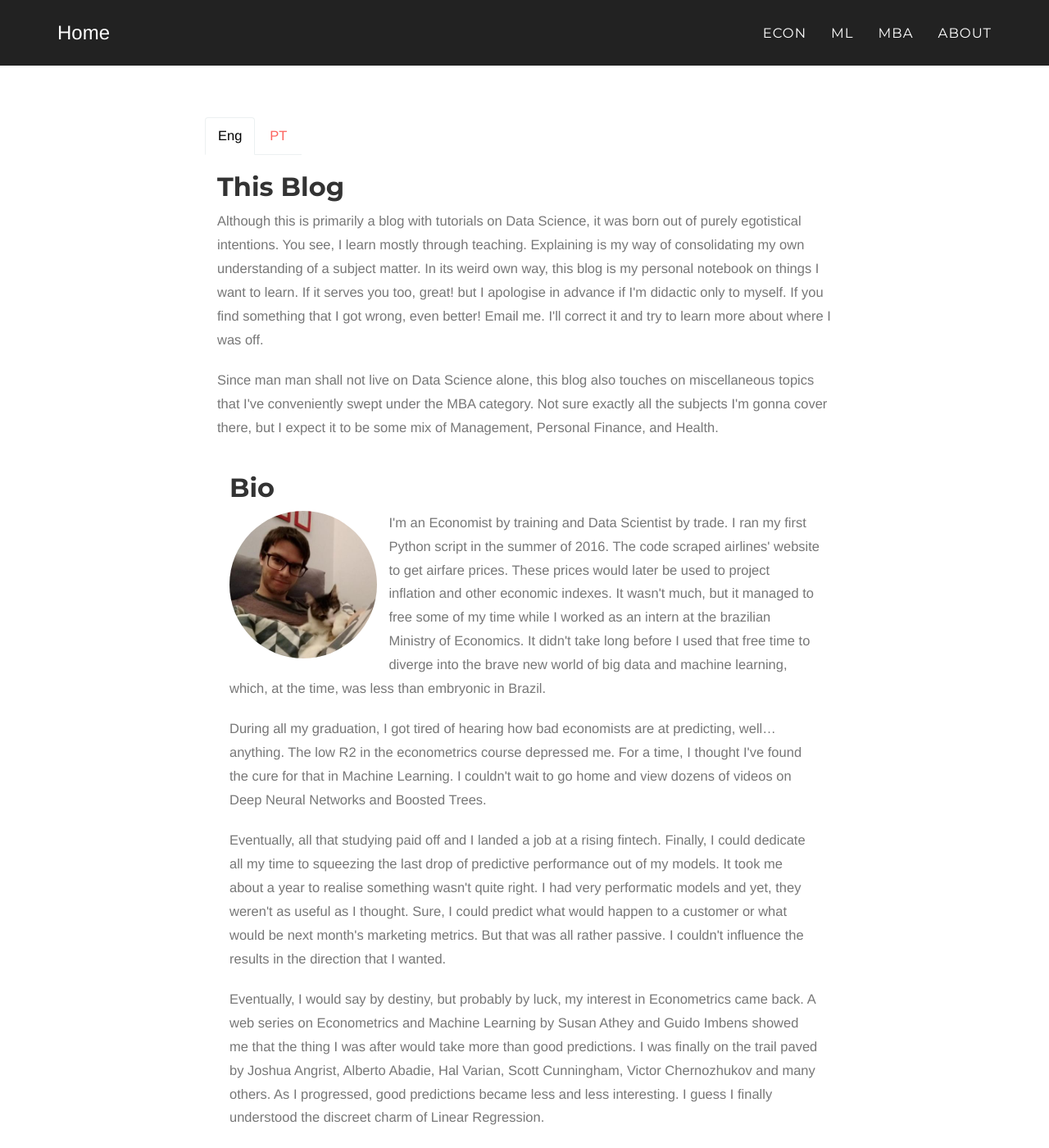
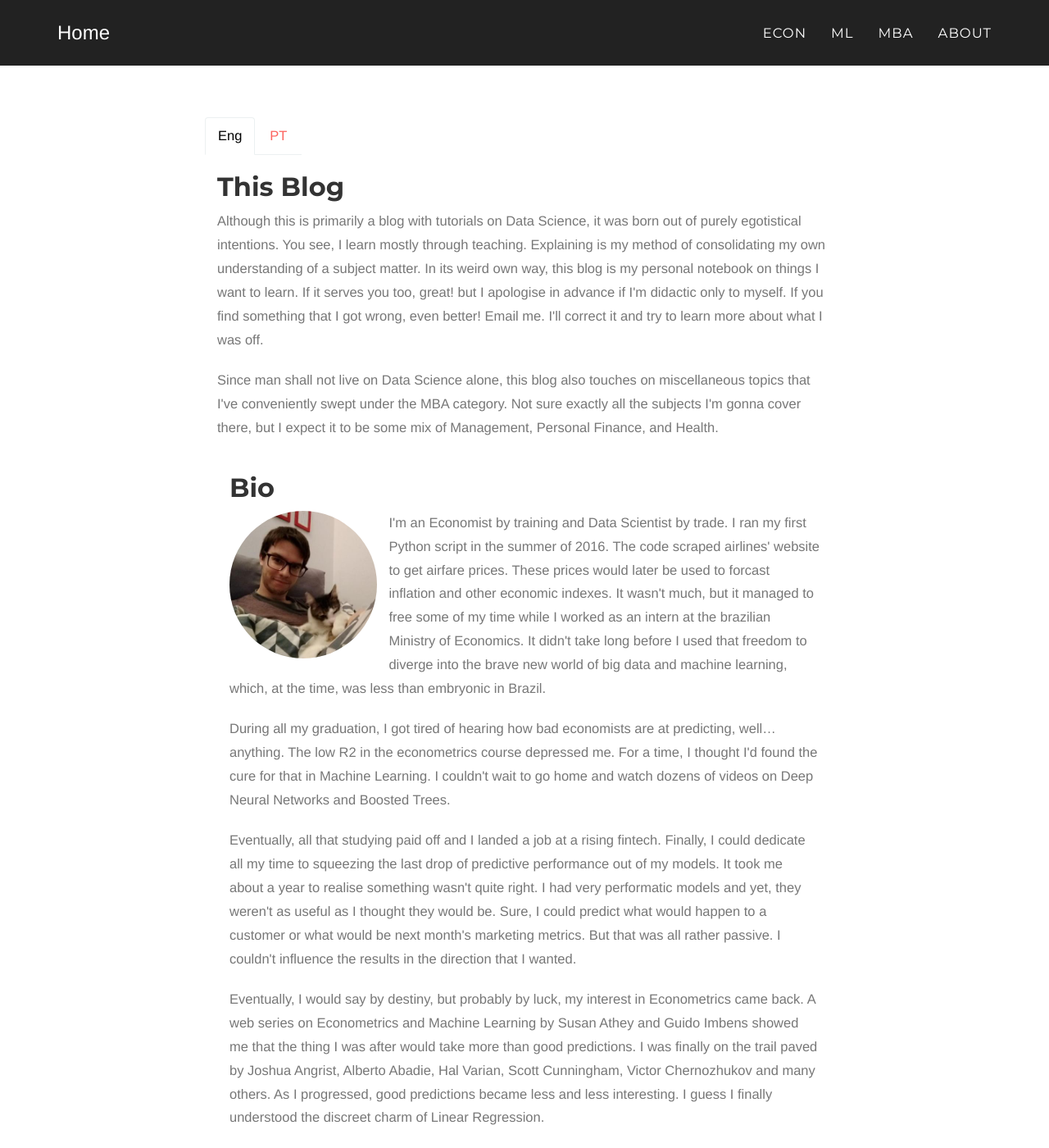
Before and after one commit to matheusfacure/matheusfacure.github.io, a Jekyll site: the page built from about.html, in a window 1280 px wide and 1400 px high, scrolled down 632 px. Shown: the whole window at 82% size. Built offline with Jekyll 4.4.1, drawn with Linux system fonts in a browser that asks for light colours; nearby versions of some CDN libraries; some web fonts are replaced.

```diff
--- a/_includes/about.html
+++ b/_includes/about.html
@@ -13,19 +13,19 @@
      <div class="col-lg-12">
          <h2>This Blog</h2>
           <div class="text-muted">
-              <p>Although this is primarily a blog with tutorials on Data Science, it was born out of purely egotistical intentions. You see, I learn mostly through teaching. Explaining is my way of consolidating my own understanding of a subject matter. In its weird own way, this blog is my personal notebook on things I want to learn. If it serves you too, great! but I apologise in advance if I'm didactic only to myself. If you find something that I got wrong, even better! Email me. I'll correct it and try to learn more about where I was off. </p>
+              <p>Although this is primarily a blog with tutorials on Data Science, it was born out of purely egotistical intentions. You see, I learn mostly through teaching. Explaining is my method of consolidating my own understanding of a subject matter. In its weird own way, this blog is my personal notebook on things I want to learn. If it serves you too, great! but I apologise in advance if I'm didactic only to myself. If you find something that I got wrong, even better! Email me. I'll correct it and try to learn more about what I was off. </p>
 
-              <p>Since man man shall not live on Data Science alone, this blog also touches on miscellaneous topics that I've conveniently swept under the MBA category. Not sure exactly all the subjects I'm gonna cover there, but I expect it to be some mix of Management, Personal Finance, and Health.</p>
+              <p>Since man shall not live on Data Science alone, this blog also touches on miscellaneous topics that I've conveniently swept under the MBA category. Not sure exactly all the subjects I'm gonna cover there, but I expect it to be some mix of Management, Personal Finance, and Health.</p>
      </div>
 
     <div class="col-lg-12">
     <h2>Bio</h2>
         <div class="text-muted"> <img src="/img/avatar.jpeg" alt="avatar" class="img-circle img-responsive pull-left" style="width:25%;margin-right:2%">
-            <p>I'm an Economist by training and Data Scientist by trade. I ran my first Python script in the summer of 2016. The code scraped airlines' website to get airfare prices. These prices would later be used to project inflation and other economic indexes. It wasn't much, but it managed to free some of my time while I worked as an intern at the brazilian Ministry of Economics. It didn't take long before I used that free time to diverge into the brave new world of big data and machine learning, which, at the time, was less than embryonic in Brazil.</p>
+            <p>I'm an Economist by training and Data Scientist by trade. I ran my first Python script in the summer of 2016. The code scraped airlines' website to get airfare prices. These prices would later be used to forcast inflation and other economic indexes. It wasn't much, but it managed to free some of my time while I worked as an intern at the brazilian Ministry of Economics. It didn't take long before I used that freedom to diverge into the brave new world of big data and machine learning, which, at the time, was less than embryonic in Brazil.</p>
             <p>
-During all my graduation, I got tired of hearing how bad economists are at predicting, well… anything. The low R2 in the econometrics course depressed me. For a time, I thought I've found the cure for that in Machine Learning. I couldn't wait to go home and view dozens of videos on Deep Neural Networks and Boosted Trees.</p>
+During all my graduation, I got tired of hearing how bad economists are at predicting, well… anything. The low R2 in the econometrics course depressed me. For a time, I thought I'd found the cure for that in Machine Learning. I couldn't wait to go home and watch dozens of videos on Deep Neural Networks and Boosted Trees.</p>
             <p>
-Eventually, all that studying paid off and I landed a job at a rising fintech. Finally, I could dedicate all my time to squeezing the last drop of predictive performance out of my models. It took me about a year to realise something wasn't quite right. I had very performatic models and yet, they weren't as useful as I thought. Sure, I could predict what would happen to a customer or what would be next month's marketing metrics. But that was all rather passive. I couldn't influence the results in the direction that I wanted. </p>
+Eventually, all that studying paid off and I landed a job at a rising fintech. Finally, I could dedicate all my time to squeezing the last drop of predictive performance out of my models. It took me about a year to realise something wasn't quite right. I had very performatic models and yet, they weren't as useful as I thought they would be. Sure, I could predict what would happen to a customer or what would be next month's marketing metrics. But that was all rather passive. I couldn't influence the results in the direction that I wanted. </p>
             <p>
 Eventually, I would say by destiny, but probably by luck, my interest in Econometrics came back. A web series on Econometrics and Machine Learning by Susan Athey and Guido Imbens showed me that the thing I was after would take more than good predictions. I was finally on the trail paved by Joshua Angrist, Alberto Abadie, Hal Varian, Scott Cunningham, Victor Chernozhukov and many others. As I progressed, good predictions became less and less interesting. I guess I finally understood the discreet charm of Linear Regression.</p>
             <p>
@@ -34,6 +34,6 @@
         </div>
     </div>
 </div>
-
+</div>
 
 </section>
```
